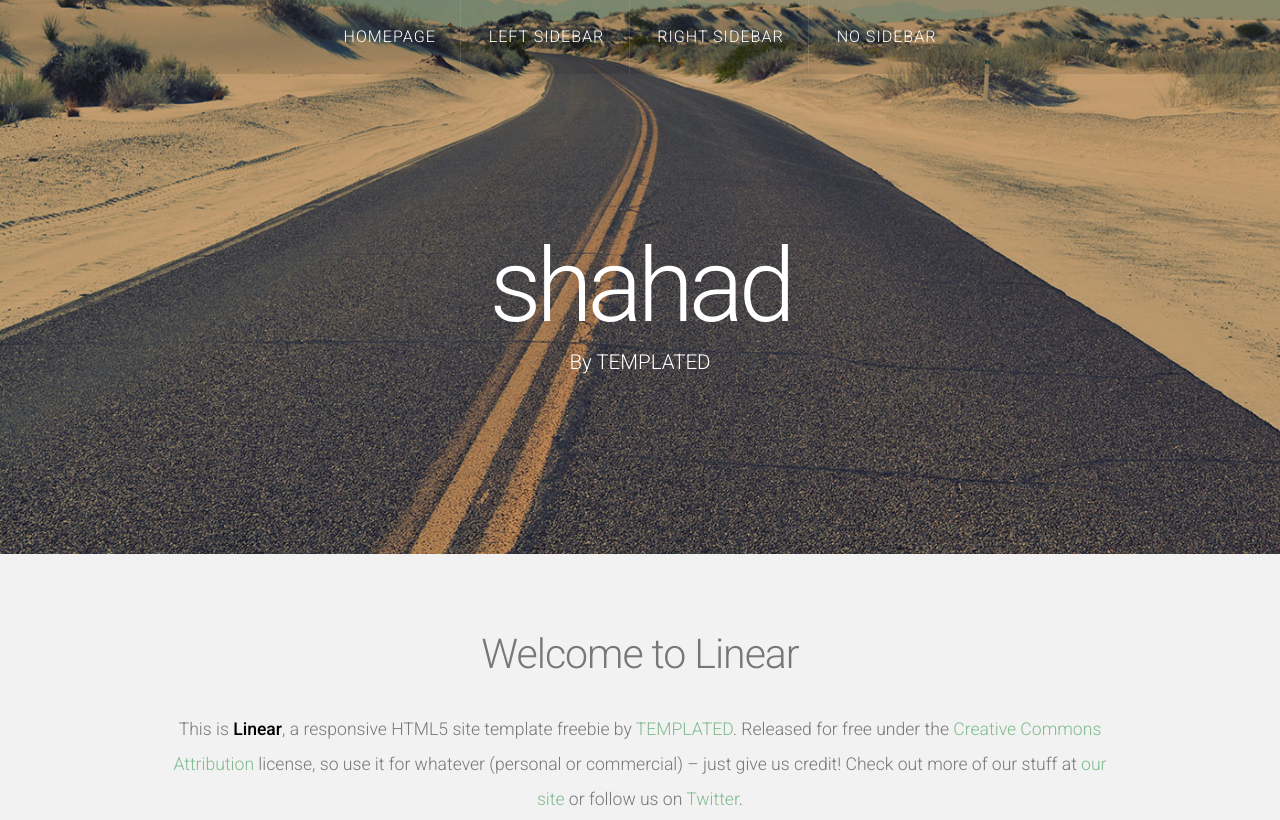
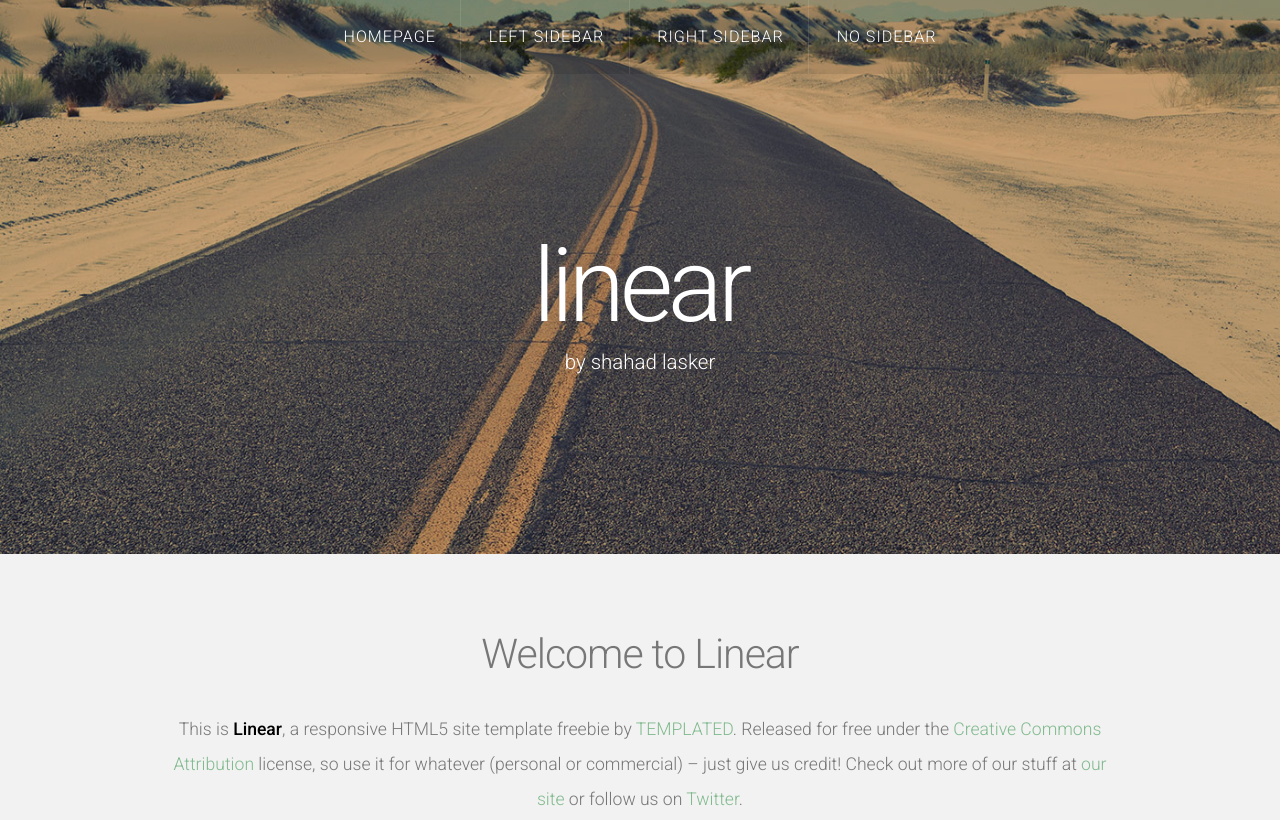
Before and after one commit to shahadLasker/Open-Source-Workshop, a plain HTML site: page index.html in a window 1280 px wide. Shown: the top 820 px of the page. Drawn offline with nearby package versions, Linux system fonts and the light colour scheme.

Commit message:
changed
change by shahad lasker

```diff
--- a/index.html
+++ b/index.html
@@ -40,8 +40,8 @@
 
 				<!-- Logo -->
 				<div id="logo">
-					<h1><a href="#">shahad</a></h1>
-					<span class="tag">By TEMPLATED</span>
+					<h1><a href="#">linear</a></h1>
+					<span class="tag">by shahad lasker </span>
 				</div>
 			</div>
 		</div>
```
